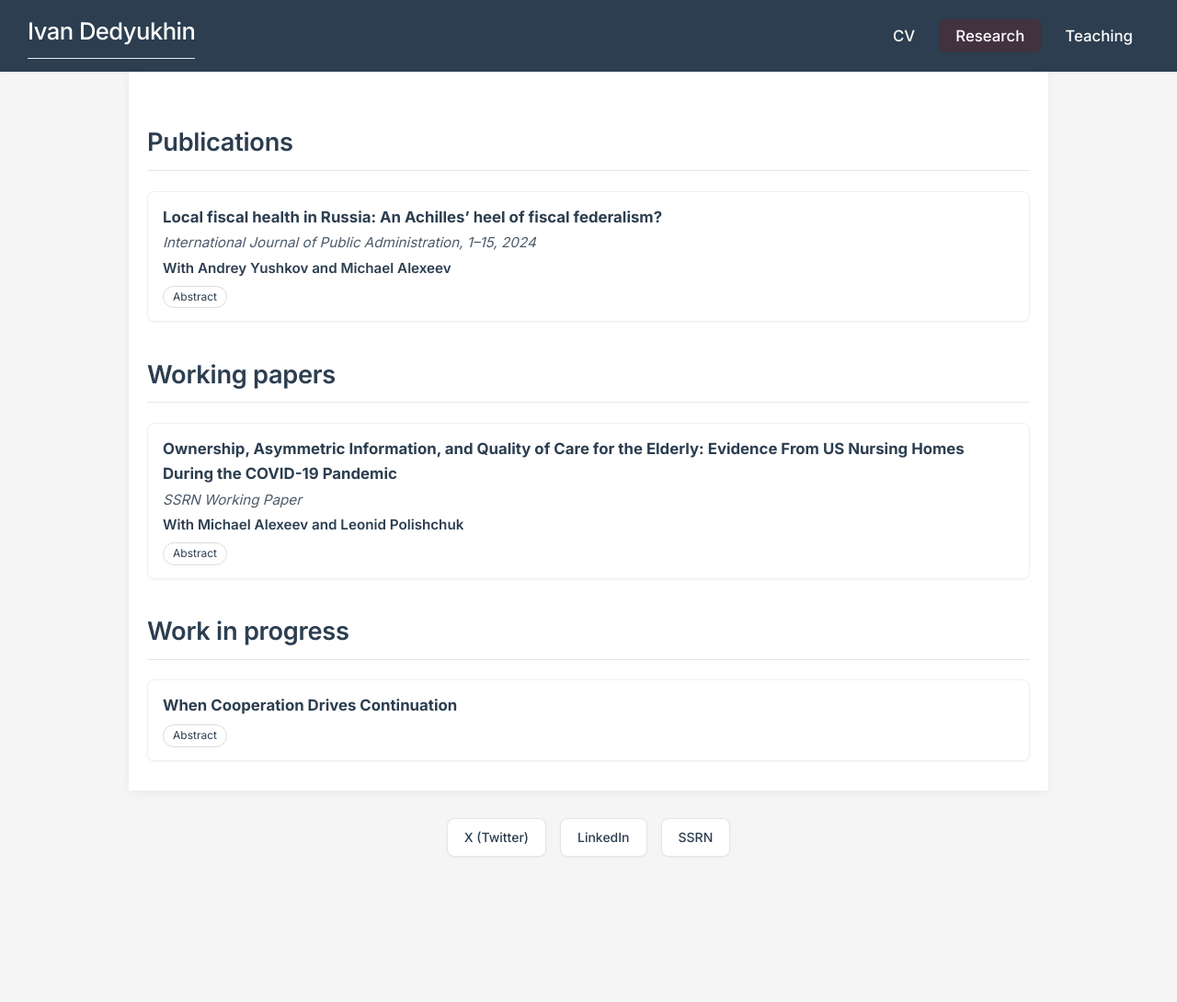
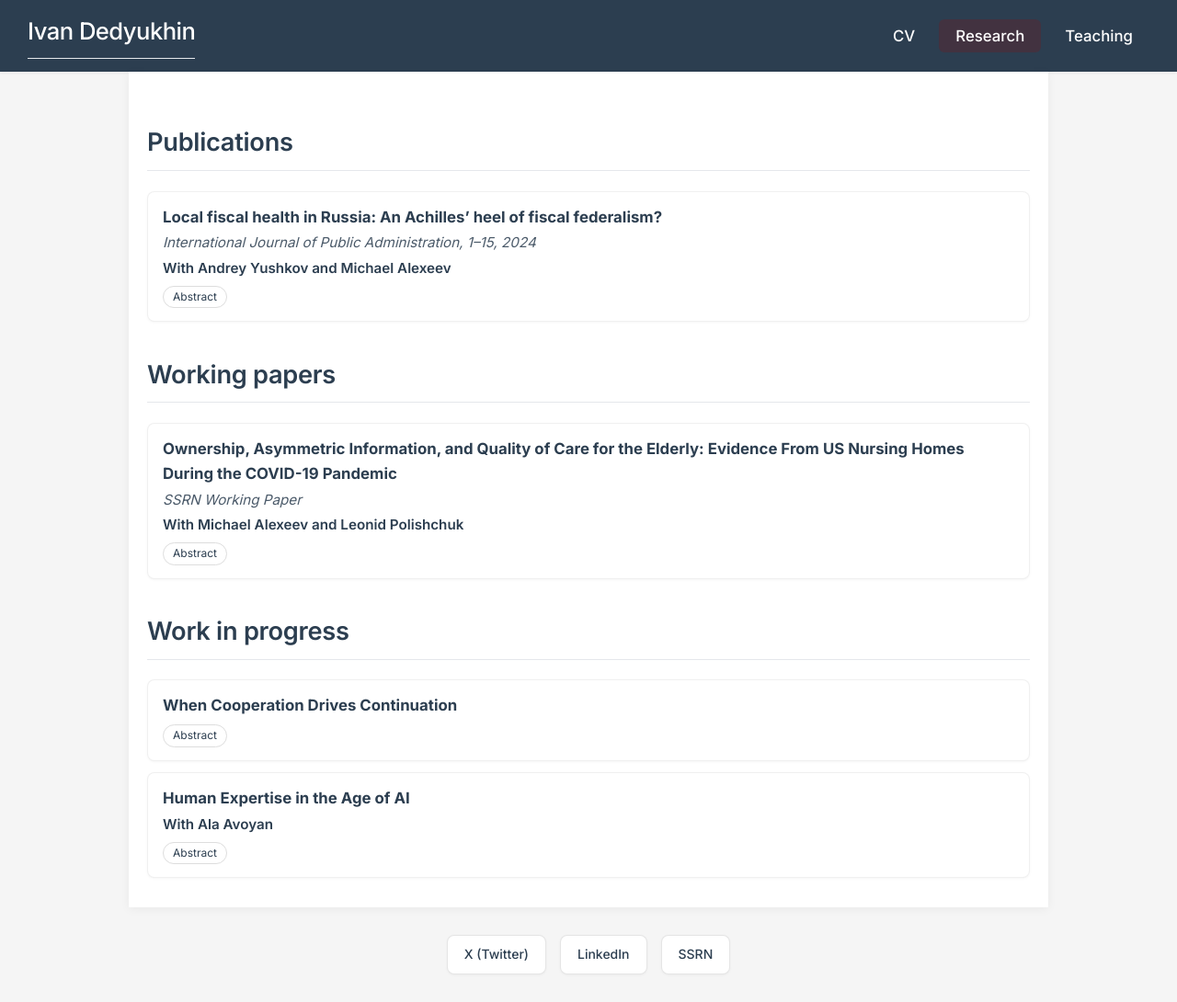
Before and after one commit to Dedyukhin/dedyukhin.github.io, a Jekyll site: the page built from Research.md, in a window 1280 px wide. Shown: the whole page at 92% size. Built offline with Jekyll 4.4.1, drawn with Linux system fonts in a browser that asks for light colours; before the commit the page ends 962 px from its top, so only the background shows below that.

Commit message:
Update Research.md

```diff
--- a/Research.md
+++ b/Research.md
@@ -52,3 +52,17 @@ permalink: /research/
     This paper introduces a novel variant of the Indefinitely Repeated Prisoner’s Dilemma in which the probability of game continuation is endogenously determined by players’ actions. Theoretical analysis demonstrates that the cooperation reward and the probability of continuation following mutual cooperation function as substitutes when cooperation can be sustained as equilibrium - different combinations of these parameters can yield the same expected value from cooperation. To test the behavioral relevance of these dynamics, I conduct a laboratory experiment that varies both the reward from mutual cooperation and the continuation probability but only following mutual cooperation. The experimental results suggest that while both mechanisms promote cooperation, increasing the reward is likely a more effective lever than conditioning future interaction on mutual cooperation.
   </div>
 </div>
+
+<div class="pub-card">
+  <div class="pub-header">
+    <span class="pub-title"><strong>Human Expertise in the Age of AI</strong></span>
+    <div class="author-names">With Ala Avoyan</div>
+    <div class="button-group">
+      <a class="mini-btn" onclick="toggleAbstract('abstract_AI')">Abstract</a>
+    </div>
+  </div>
+
+  <div id="abstract_AI" class="abstract-container">
+    This study examines whether people believe AI chatbot assistance can substitute for strategic expertise and how these perceptions vary across generations. Using the 11-20 money request game, we measure how participants adjust their strategic sophistication when facing opponents of varying skill levels with or without AI assistance. Our findings suggest that generational differences may play a crucial role in shaping these responses. Older generations appear to respond differently to AI-assisted opponents compared to younger cohorts. We also explore whether participants perceive AI assistance as comparable to human expertise and find early evidence that AI may act as a complement to human expertise, prompting participants to think more deeply.
+  </div>
+</div>
```
